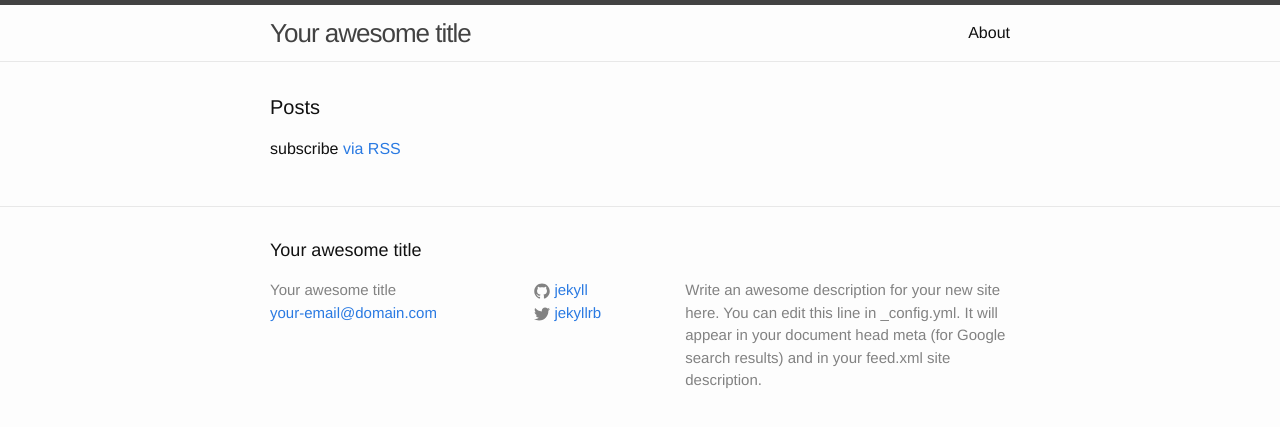
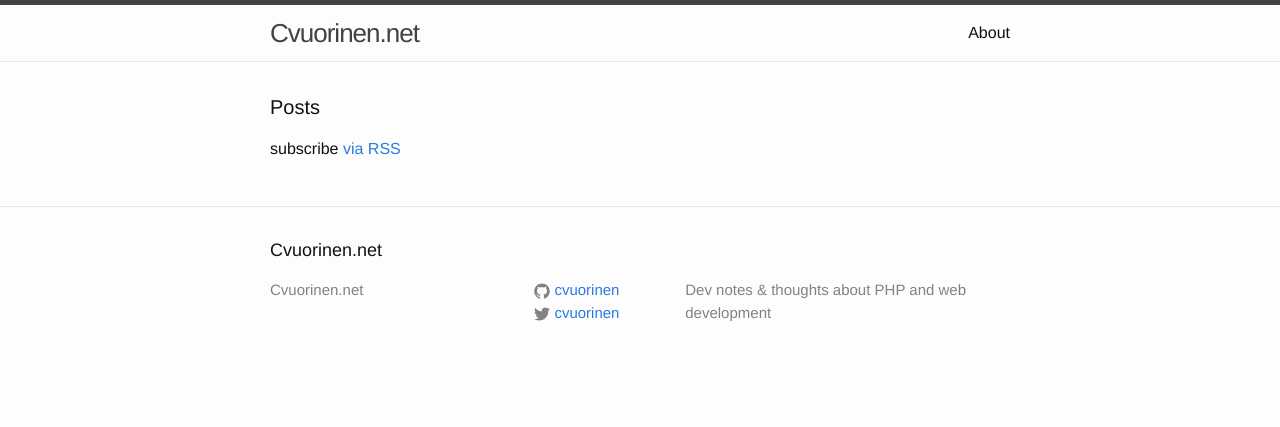
Before and after one commit to cvuorinen/cvuorinen.github.io, a Jekyll site: the page built from index.html, in a window 1280 px wide. Shown: the top 427 px of the page. Built offline with Jekyll 4.4.1, drawn with Linux system fonts in a browser that asks for light colours.

Commit message:
Configure site + add style for code block line numbers

```diff
--- a/_config.yml
+++ b/_config.yml
@@ -6,16 +6,15 @@
 # 'jekyll serve'. If you change this file, please restart the server process.
 
 # Site settings
-title: Your awesome title
-email: your-email@domain.com
-description: > # this means to ignore newlines until "baseurl:"
-  Write an awesome description for your new site here. You can edit this
-  line in _config.yml. It will appear in your document head meta (for
-  Google search results) and in your feed.xml site description.
+title: Cvuorinen.net
+description: Dev notes & thoughts about PHP and web development
 baseurl: "" # the subpath of your site, e.g. /blog
-url: "http://yourdomain.com" # the base hostname & protocol for your site
-twitter_username: jekyllrb
-github_username:  jekyll
+url: "http://cvuorinen.net" # the base hostname & protocol for your site
+twitter_username: cvuorinen
+github_username:  cvuorinen
 
 # Build settings
 markdown: kramdown
+highlighter: pygments
+permalink: /:year/:month/:title/
+excerpt_separator: <!--more-->
--- a/_sass/_syntax-highlighting.scss
+++ b/_sass/_syntax-highlighting.scss
@@ -68,4 +68,6 @@
     .vg    { color: #008080 } // Name.Variable.Global
     .vi    { color: #008080 } // Name.Variable.Instance
     .il    { color: #099 } // Literal.Number.Integer.Long
+
+    .lineno { color: #bbb; } // Line numbers
 }
```
